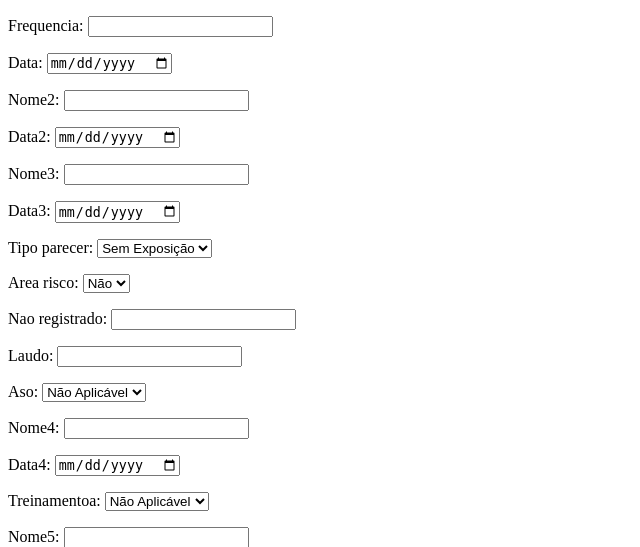
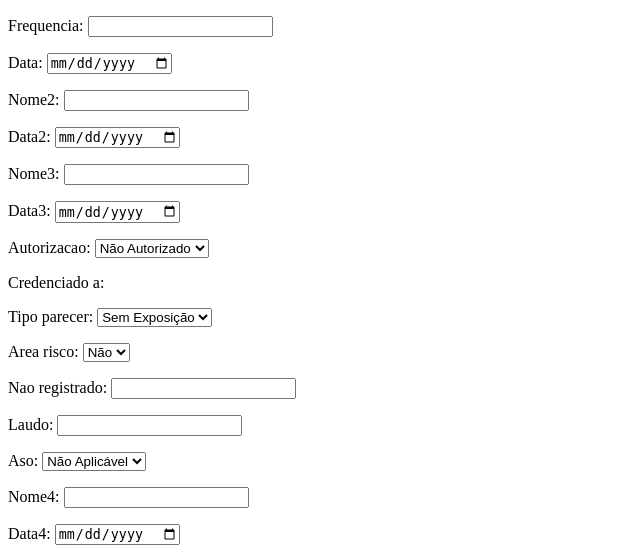
Before and after one commit to danielvitorc/project-formulario, a Django app: page / in a window 1280 px wide. Shown: the part 588-1135 px from the top of the page, without its empty margins (0-640 px from the left). Run offline with Django 5.2, Linux system fonts and the light colour scheme.

Commit message:
change modelo | update placeholders

```diff
--- a/formulario/forms.py
+++ b/formulario/forms.py
@@ -14,4 +14,6 @@ class ChamadoForm(forms.ModelForm):
             'data6': forms.DateInput(attrs={'type': 'date'}),
             'area_risco': forms.Select(choices=Chamado.AREA_RISCO_CHOICES),
             'tipo_parecer': forms.Select(choices=Chamado.PARECER_CHOICES),
+            'autorizacao': forms.Select(choices=Chamado.AUTORIZACAO_CHOICES, attrs={'id': 'id_autorizacao'}),
+            'credenciado_a': forms.TextInput(attrs={'id': 'id_credenciado_a', 'style': 'display:none;'}),
         }
--- a/formulario/models.py
+++ b/formulario/models.py
@@ -38,6 +38,12 @@ class Chamado(models.Model):
         ('Permanente', 'Permanente'),
         ('Sem Exposição', 'Sem Exposição'),
     ]
+    AUTORIZACAO_CHOICES = [
+        ('Nao Autorizado', 'Não Autorizado'),
+        ('Autorizado', 'Autorizado'),
+    ]
+    autorizacao = models.CharField(max_length=20, choices=AUTORIZACAO_CHOICES, default='Nao Autorizado')
+    credenciado_a = models.CharField(max_length=255, blank=True, null=True)  # Só aparece se "Autorizado"
     tipo_parecer = models.CharField(max_length=20, choices=PARECER_CHOICES, default='Sem Exposição')
     area_risco = models.CharField(max_length=3, choices=AREA_RISCO_CHOICES, default='Não')
 
--- a/formulario/templates/formulario/chamado.html
+++ b/formulario/templates/formulario/chamado.html
@@ -10,7 +10,26 @@
     <form method="POST">
         {% csrf_token %}
         {{ form.as_p }}
+        <script>
+            document.addEventListener("DOMContentLoaded", function() {
+                var autorizacaoField = document.getElementById("id_autorizacao");
+                var credenciadoField = document.getElementById("id_credenciado_a");
+
+                function toggleCredenciadoField() {
+                    if (autorizacaoField.value === "Autorizado") {
+                        credenciadoField.style.display = "block";
+                    } else {
+                        credenciadoField.style.display = "none";
+                        credenciadoField.value = "";
+                    }
+                }
+
+                autorizacaoField.addEventListener("change", toggleCredenciadoField);
+                toggleCredenciadoField();
+            });
+    </script>
         <button type="submit">Salvar</button>
     </form>
+
 </body>
 </html>
--- a/formulario/views.py
+++ b/formulario/views.py
@@ -8,7 +8,15 @@ def cadastrar_chamado(request):
     if request.method == 'POST':
         form = ChamadoForm(request.POST)
         if form.is_valid():
-            chamado = form.save()  # Salva no banco
+            chamado = form.save(commit=False)  # Não salva no banco ainda
+
+            # Se a autorização não for "Autorizado", limpa o campo "credenciado_a"
+            if chamado.autorizacao != "Autorizado":
+                chamado.credenciado_a = ""
+
+            chamado.save()  # Agora salva no banco
+
+            # Gerar o documento Word atualizado
             docx_content = preencher_docx(chamado)
 
             # Retorna o documento Word para download
@@ -72,8 +80,25 @@ def preencher_docx(chamado):
             else:
                 texto = texto.replace(f"[ ] {opcao}", f"[ ] {opcao}")
         return texto
+        # Se não for autorizado, o campo "credenciado_a" fica vazio
+    credenciado_a_texto = chamado.credenciado_a if chamado.autorizacao == "Autorizado" else ""
+
+    # Define qual campo recebe o "[X]" e qual fica "[ ]"
+    autorizacao_sim = "[X]" if chamado.autorizacao == "Autorizado" else "[ ]"
+    autorizacao_nao = "[X]" if chamado.autorizacao == "Não Autorizado" else "[ ]"
 
 
+    def marcar_autorizacao(texto, valor_escolhido):
+        """
+        Substitui os checkboxes na Autorização:
+        - [X] Autorizado  [ ] Não Autorizado  (se autorizado for escolhido)
+        - [ ] Autorizado  [X] Não Autorizado  (se não autorizado for escolhido)
+        """
+        if valor_escolhido == "Autorizado":
+            texto = texto.replace("[ ] Autorizado", "[X] Autorizado").replace("[ ] Não Autorizado", "[ ] Não Autorizado")
+        else:
+            texto = texto.replace("[ ] Não Autorizado", "[X] Não Autorizado").replace("[ ] Autorizado", "[ ] Autorizado")
+        return texto
     # Substitui os placeholders pelos valores do chamado
     placeholders = {
         "{{nome}}": chamado.nome,
@@ -101,54 +126,33 @@ def preencher_docx(chamado):
         "{{data5}}": chamado.data5.strftime("%d/%m/%Y") if chamado.data5 else "",
         "{{nome6}}": chamado.nome6 or "",
         "{{data6}}": chamado.data6.strftime("%d/%m/%Y") if chamado.data6 else "",
+        "{{autorizacaosim}}": autorizacao_sim,
+        "{{autorizacaonao}}": autorizacao_nao,
+        "{{credenciado_a}}": credenciado_a_texto,
 
 
 
 
     }
 
-    # Substituir texto em parágrafos
+# Substituir texto em parágrafos
     for paragrafo in doc.paragraphs:
+        if "Autorização:" in paragrafo.text:
+            paragrafo.text = marcar_autorizacao(paragrafo.text, chamado.autorizacao)
         for chave, valor in placeholders.items():
             if chave in paragrafo.text:
-                for run in paragrafo.runs:
-                    run.text = run.text.replace(chave, valor)
+                paragrafo.text = paragrafo.text.replace(chave, valor)
 
-    # Substituir dentro das tabelas
+    # Substituir dentro das tabelas (se os checkboxes estiverem lá)
     for tabela in doc.tables:
         for linha in tabela.rows:
             for celula in linha.cells:
                 for paragrafo in celula.paragraphs:
+                    if "Autorização:" in paragrafo.text:
+                        paragrafo.text = marcar_autorizacao(paragrafo.text, chamado.autorizacao)
                     for chave, valor in placeholders.items():
                         if chave in paragrafo.text:
-                            for run in paragrafo.runs:
-                                run.text = run.text.replace(chave, valor)
-
-    for paragrafo in doc.paragraphs:
-        if "Tipo de Parecer:" in paragrafo.text:
-            paragrafo.text = marcar_opcao(paragrafo.text, chamado.tipo_parecer, ["Eventual", "Intermitente", "Permanente", "Sem Exposição"])
-
-        if "Área de Risco:" in paragrafo.text:
-            paragrafo.text = marcar_opcao(paragrafo.text, chamado.area_risco, ["Sim", "Não"])
-
-        # Se o parágrafo contém as opções ASO lado a lado, marcamos corretamente
-        if "Apto" in paragrafo.text and "Não apto" in paragrafo.text and "Não aplicável" in paragrafo.text:
-            marcar_opcao_lado_a_lado(paragrafo, chamado.aso, ["Apto", "Não apto", "Não aplicável"])
-
-        # Se o parágrafo contém as opções Treinamento lado a lado, marcamos corretamente
-        if "Treinamento" in paragrafo.text and "Apto" in paragrafo.text:
-            marcar_opcao_lado_a_lado(paragrafo, chamado.treinamentoa, ["Apto", "Não apto", "Não aplicável"])
-
-    # Substituir dentro das tabelas (para garantir que funcione também em tabelas)
-    for tabela in doc.tables:
-        for linha in tabela.rows:
-            for celula in linha.cells:
-                for paragrafo in celula.paragraphs:
-                    if "Apto" in paragrafo.text and "Não apto" in paragrafo.text and "Não aplicável" in paragrafo.text:
-                        marcar_opcao_lado_a_lado(paragrafo, chamado.aso, ["Apto", "Não apto", "Não aplicável"])
-
-                    if "Treinamento" in paragrafo.text and "Apto" in paragrafo.text:
-                        marcar_opcao_lado_a_lado(paragrafo, chamado.treinamentoa, ["Apto", "Não apto", "Não aplicável"])
+                            paragrafo.text = paragrafo.text.replace(chave, valor)
 
     # Salva o documento preenchido em memória
 
```
Also changed, not shown: db.sqlite3, formulario/migrations/0005_chamado_autorizacao_chamado_credenciado_a.py (added), 1 other file.
